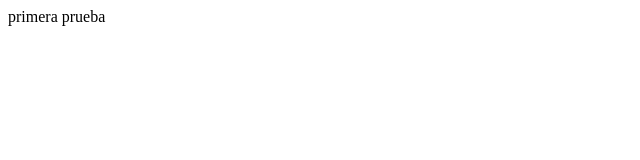
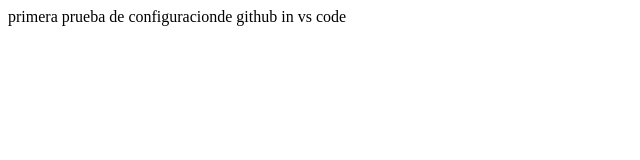
Before and after one commit to YeltsinEste/projectdev, a plain HTML site: page index.html in a window 1280 px wide. Shown: the whole page, without its empty margins (0-640 px from the left). Drawn offline with Linux system fonts and the light colour scheme.

Commit message:
prueba de push

```diff
--- a/index.html
+++ b/index.html
@@ -7,6 +7,6 @@
     <title>Prueba de configuracion VSCODE-GIT</title>
 </head>
 <body>
-    primera prueba
+    primera prueba de configuracionde github in vs code
 </body>
 </html>
```
